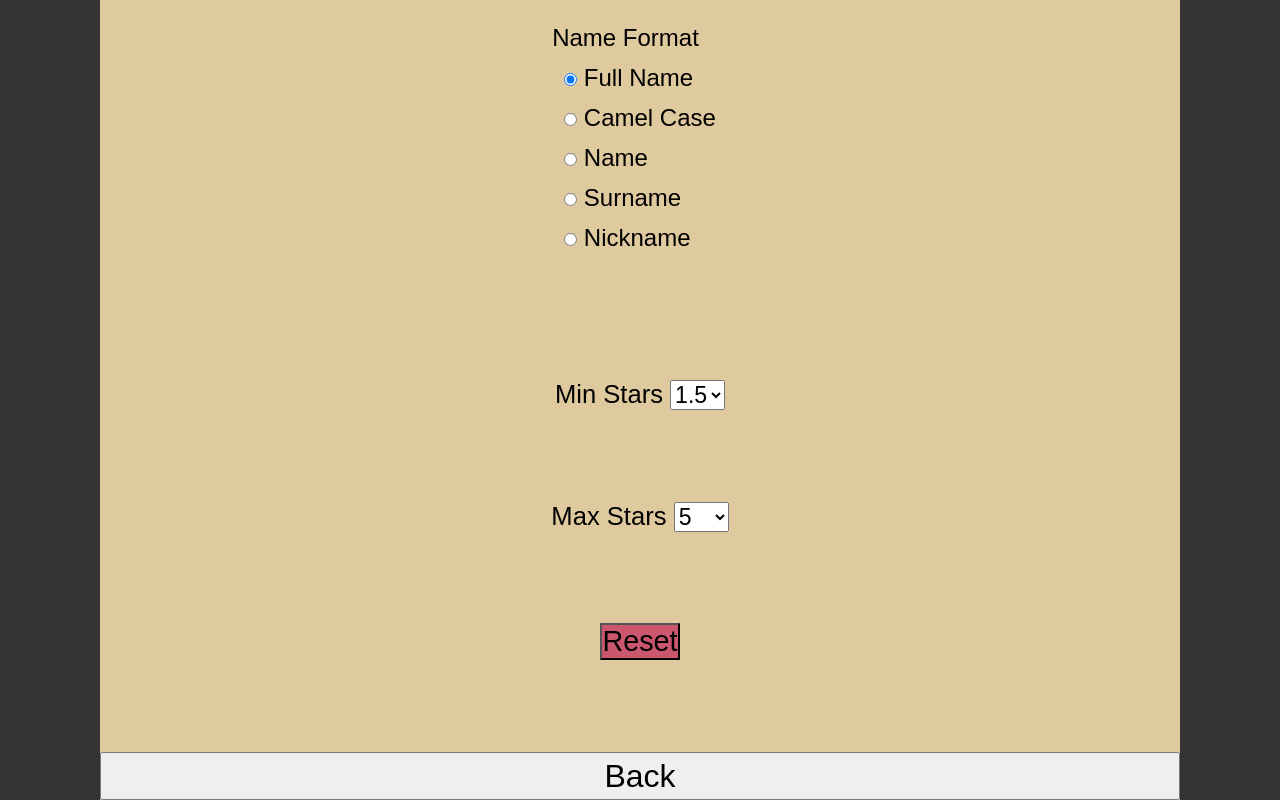
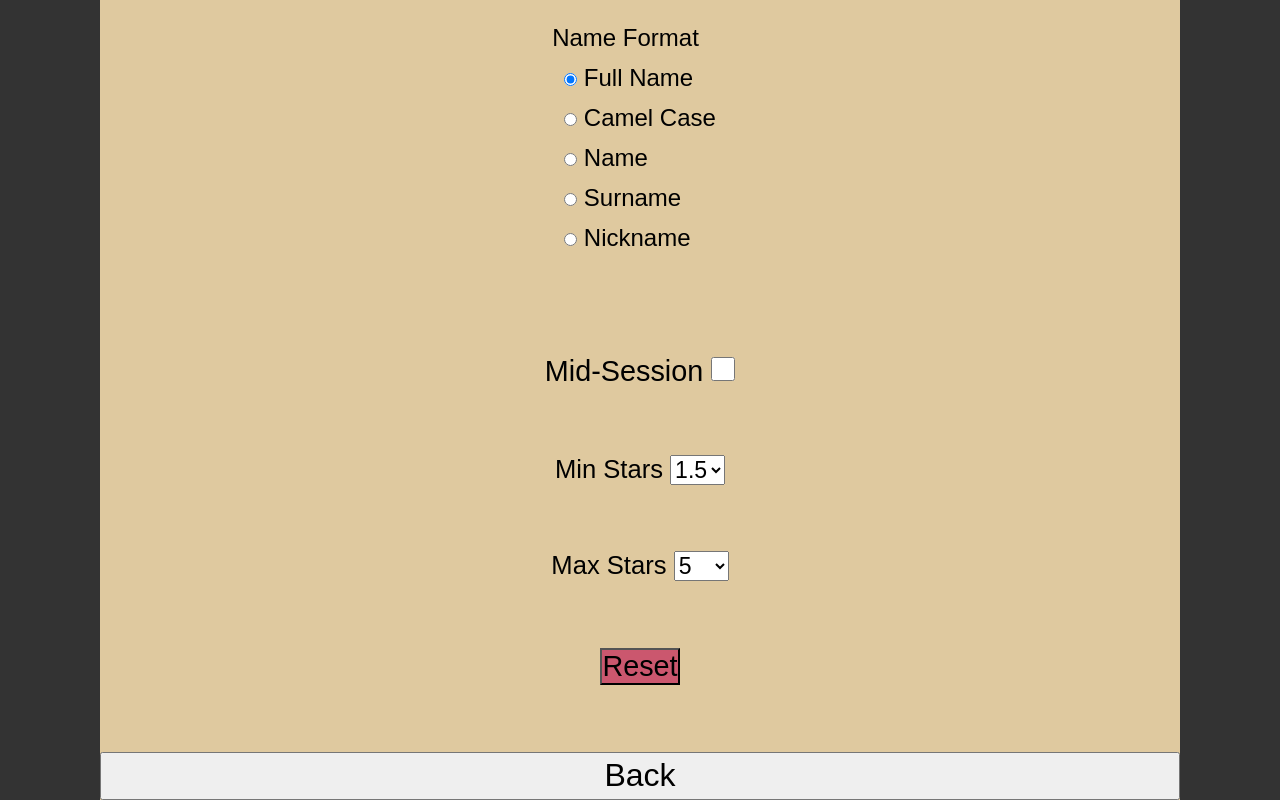
Before and after one commit to shoomar/pes-teams, a website built with webpack: page src/index.html in a window 1280 px wide. Both pictures are taken after a click on the button "Opt". Built offline with nearby package versions, Linux system fonts and the light colour scheme.

Commit message:
add checkbox html and css

```diff
--- a/src/index.html
+++ b/src/index.html
@@ -88,6 +88,11 @@
                     Nickname</label>
             </div>
 
+            <div class="mid-session">
+                <label for="mid-session">Mid-Session</label>
+                <input type="checkbox" name="mid-session" id="mid-session">
+            </div>
+
             <div class="min-max">
                 <label for="min-select">Min Stars</label>
                 <select id="min-select" autocomplete="off">
--- a/src/styles/_options.scss
+++ b/src/styles/_options.scss
@@ -1,4 +1,4 @@
-@use 'base';
+@use "base";
 
 #options {
 	background-color: map-get($map: base.$colours, $key: "options-bg");
@@ -17,6 +17,14 @@
 	}
 }
 
+.mid-session {
+	font-size: 1.8em;
+	input[type="checkbox"] {
+		width: 1.8em;
+		height: 1.8em;
+	}
+}
+
 .min-max {
 	font-size: 1.6em;
 	select {
--- a/src/types.ts
+++ b/src/types.ts
@@ -9,7 +9,7 @@ export enum NameFormat {
 export type NamingConventions = {[key in NameFormat]: string};
 
 export enum Status {
-    available = 'available',
+  available = 'available',
 	blue = 'blue',
 	red = 'red',
 	defeated = 'defeated',
```
